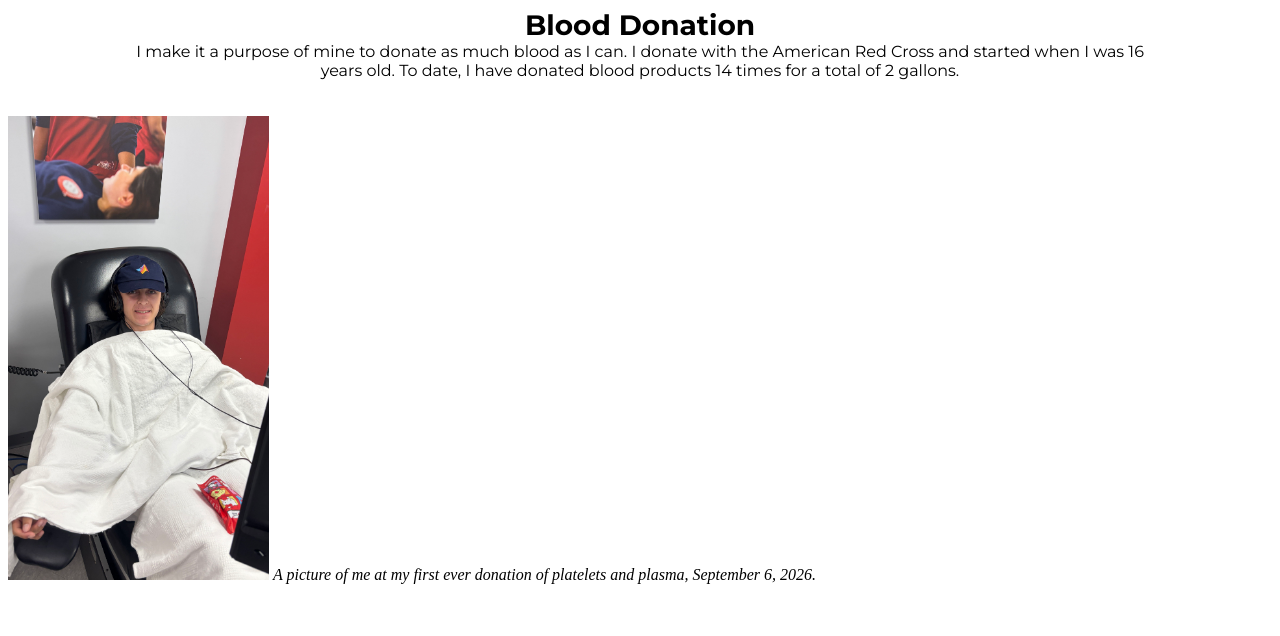
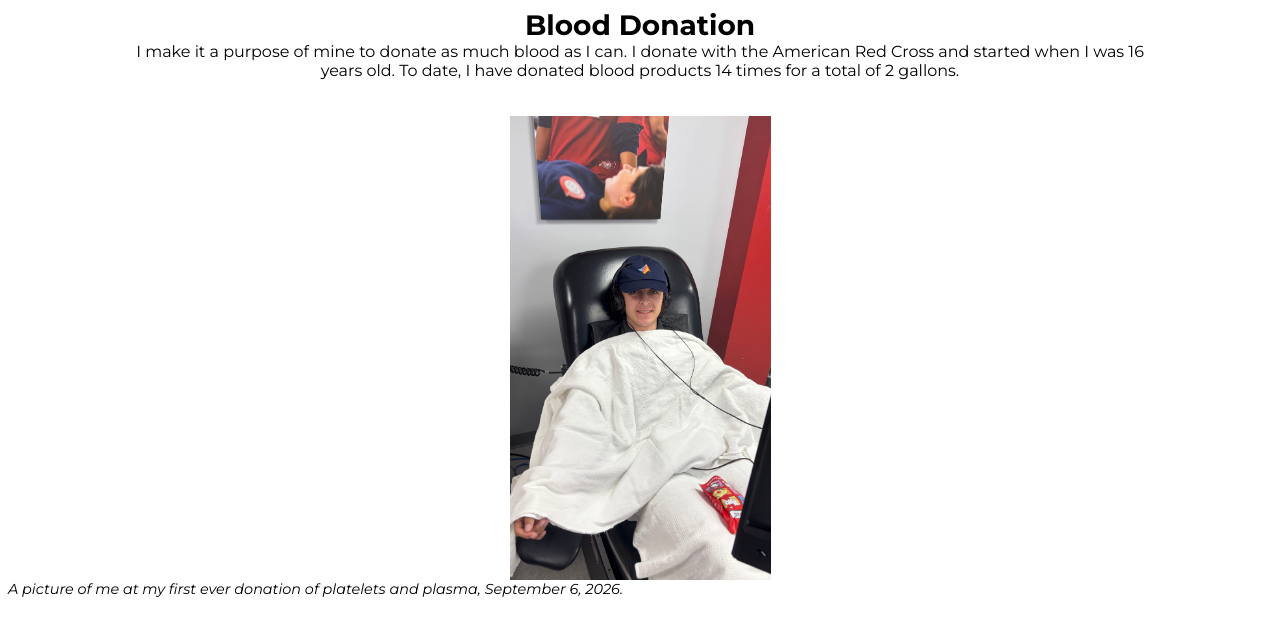
Before and after one commit to jt-pl/jt-pl.github.io, a Jekyll site: the page blood.html, which Jekyll copies as it is, in a window 1280 px wide. Shown: the top 636 px of the page. Built offline with Jekyll 4.4.1, drawn with Linux system fonts in a browser that asks for light colours.

Commit message:
Update mainStyles.css

```diff
--- a/css/mainStyles.css
+++ b/css/mainStyles.css
@@ -19,7 +19,7 @@ center  {font-family: Montserrat;
          margin: auto;
          font-size: 1em;
         }
-imagecaption {font-family: Montserrat;
+note {font-family: Montserrat;
       max-width:80%;
       text-align: center;
       margin: auto;
@@ -51,4 +51,6 @@ a:active {
 img  {
      max-width: 100%;
      height: auto;
+     display: block;
+     margin: auto;
 }
```
